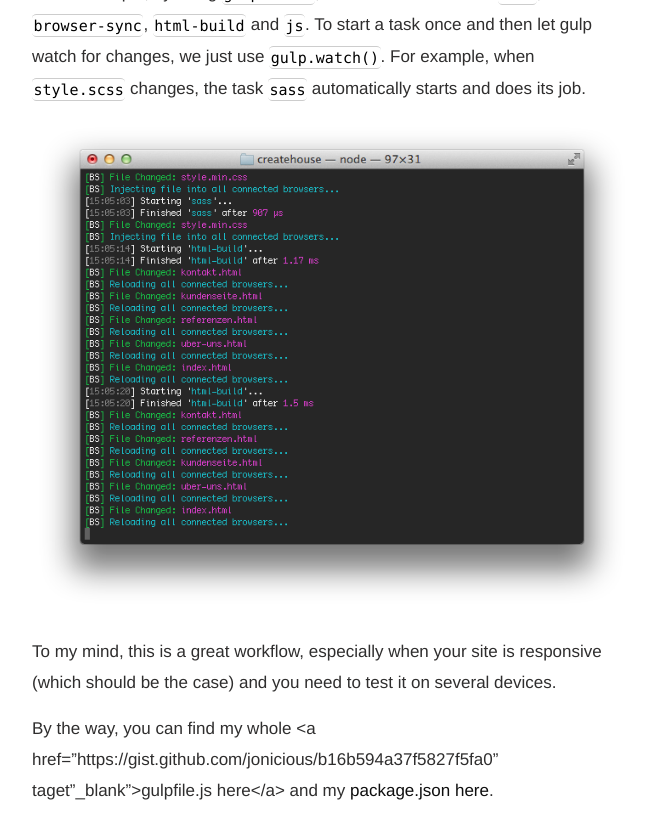
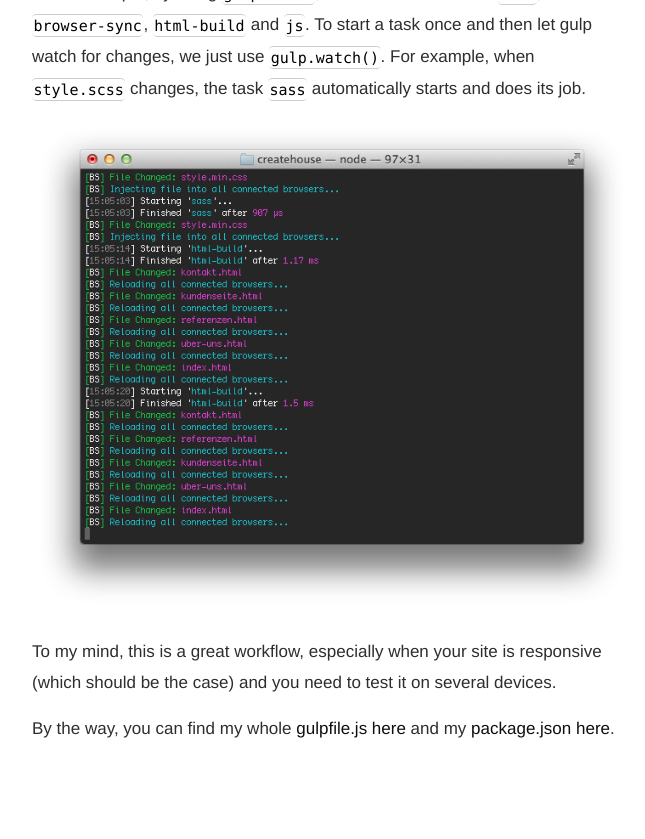
Before and after one commit to jonicious/jonas.re, a Jekyll site: the page built from _posts/2014-07-13-browsersync-gulp-js.md, in a window 1280 px wide and 900 px high, scrolled down 2219 px. Shown: the top 839 px of the window, without its empty margins (308-953 px from the left). Built offline with Jekyll 4.4.1, drawn with Linux system fonts in a browser that asks for light colours.

Commit message:
Fixed typo in link
Signed-off-by: Jonas Reitmann <jonas@reitmann.me>

```diff
--- a/_posts/2014-07-13-browsersync-gulp-js.md
+++ b/_posts/2014-07-13-browsersync-gulp-js.md
@@ -59,4 +59,4 @@ In our example, by using `gulp watch`, we also start the tasks `sass`, `browser-
 
 To my mind, this is a great workflow, especially when your site is responsive (which should be the case) and you need to test it on several devices.
 
-By the way, you can find my whole <a href="https://gist.github.com/jonicious/b16b594a37f5827f5fa0" taget"_blank">gulpfile.js here</a> and my <a href="https://gist.github.com/jonicious/cfa3a37edb3e5735fc02" target="_blank">package.json here</a>.
+By the way, you can find my whole <a href="https://gist.github.com/jonicious/b16b594a37f5827f5fa0" taget="_blank">gulpfile.js here</a> and my <a href="https://gist.github.com/jonicious/cfa3a37edb3e5735fc02" target="_blank">package.json here</a>.
```
